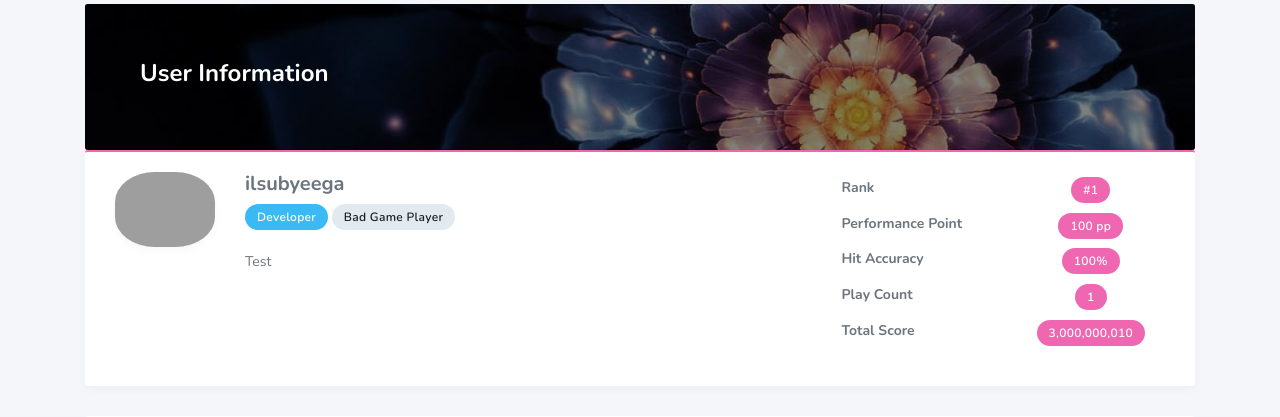
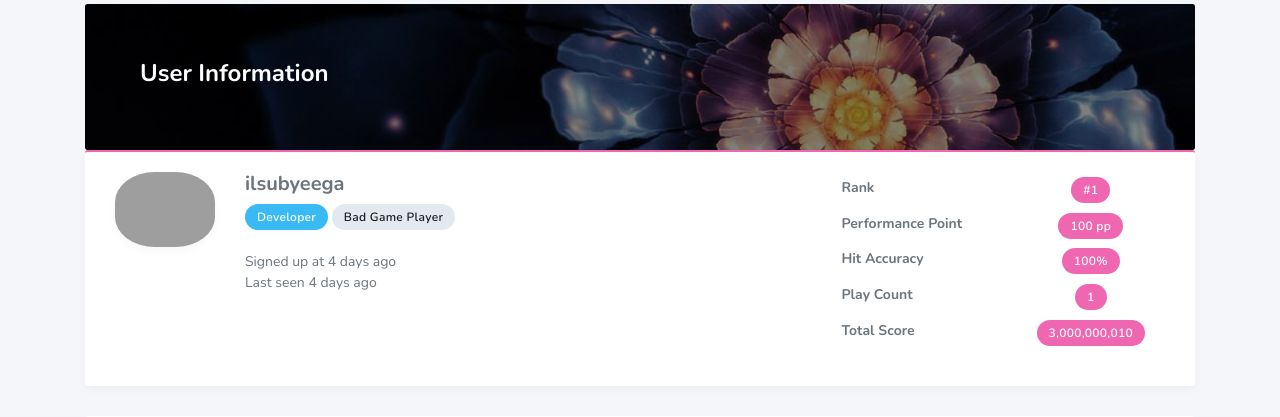
Before and after one commit to ilsubyeega/sugoidesu, a PHP site: page /user.php in a window 1280 px wide. Shown: the part 216-633 px from the top of the page. Run offline with PHP 8.4, Linux system fonts and the light colour scheme; data that the repository does not hold is empty; a stand-in replaces the project's code that opens the database connection; some libraries are stand-ins or nearby versions; grey boxes are pictures that could not be loaded.

Commit message:
Add Joined&Activity Date

```diff
--- a/user.php
+++ b/user.php
@@ -73,10 +73,11 @@ include "inc/navbar.php";
                                 <span class="badge badge-info">Developer</span>
                                 <span class="badge badge-light">Bad Game Player</span>
                             </div><br>
-                            Test<br><br>
-
+                            Signed up at  <a data-toggle="tooltip" title="" data-original-title="2019/9/8 20:21 AM">4 days ago</a><br>
+                            Last seen  <a data-toggle="tooltip" title="" data-original-title="2019/9/8 20:21 AM">4 days ago</a>
                         </div>
                     </div>
+                    <br>
                     <div class="col-lg-4">
 
                     <div class="table-responsive">
```
